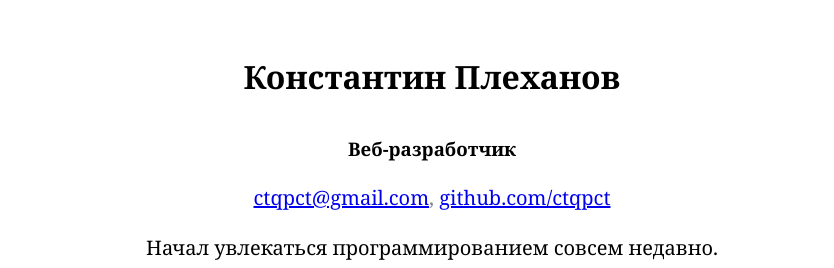
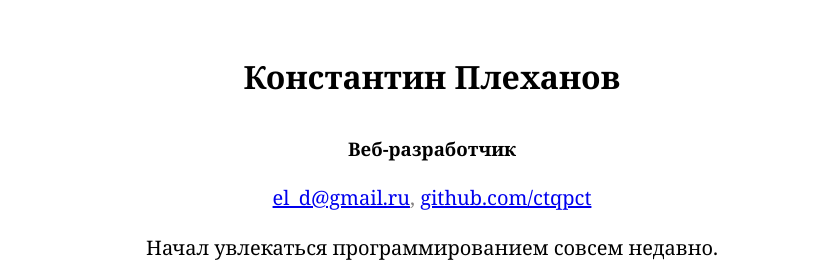
Before and after one commit to ctqpct/ctqpct.github.io, a plain HTML site: page index.html in a window 1280 px wide. Shown: the top 268 px of the page, without its empty margins (208-1042 px from the left). Drawn offline with Linux system fonts and the light colour scheme.

Commit message:
Update index.html

```diff
--- a/index.html
+++ b/index.html
@@ -10,7 +10,7 @@
     <h1>Константин Плеханов</h1>
     <h3>Веб-разработчик</h3>
     <p class="ref">
-      <a href="ctqpct@gmail.com">ctqpct@gmail.com</a>,
+      <a href="el_d@mail.ru">el_d@gmail.ru</a>,
       <a href="http://github.com/ctqpct">github.com/ctqpct</a>
     </p>
 
```
